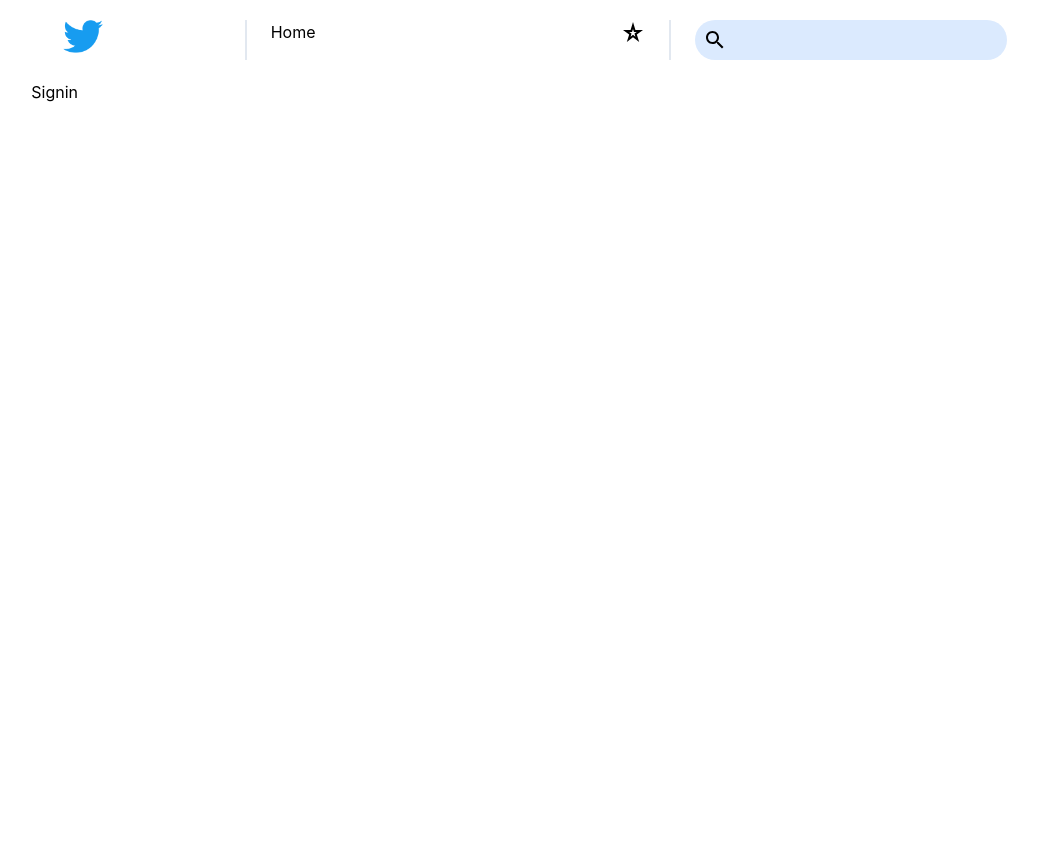
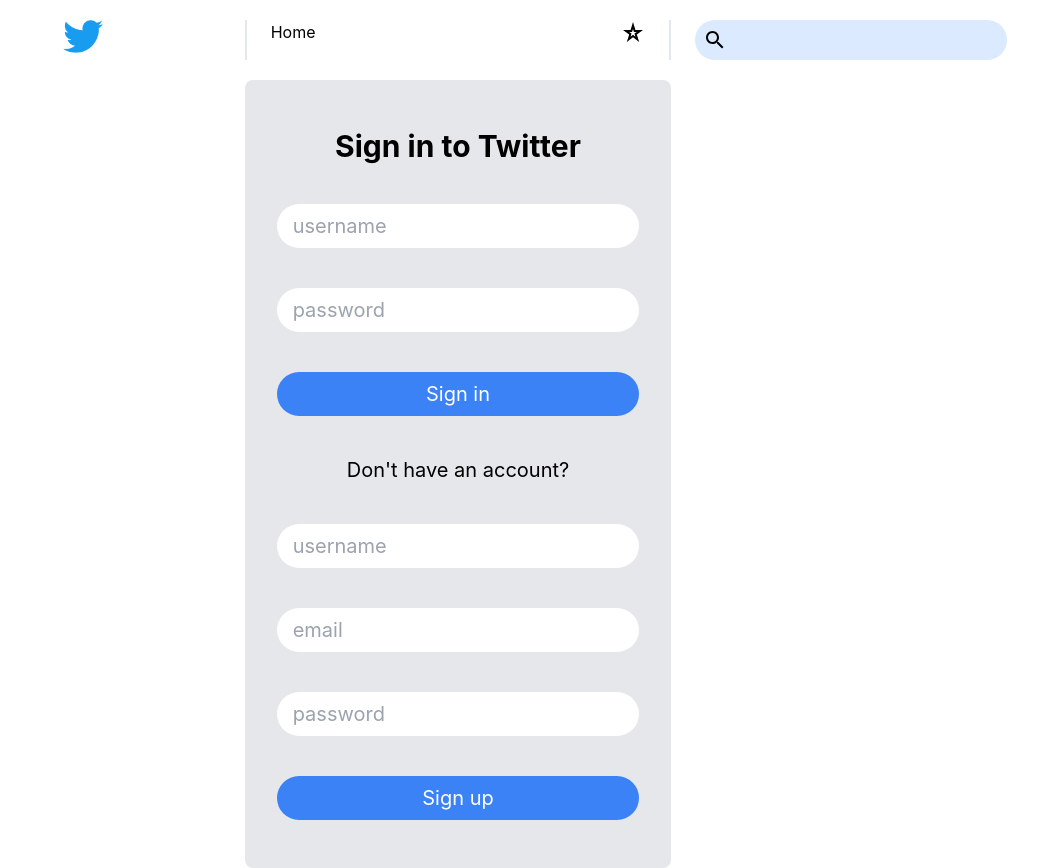
Before and after one commit to SemihBsy/capstone_frontend, a React (Create React App) app: page /signin in a window 1280 px wide. Shown: the whole page, without its empty margins (182-1220 px from the left). Before the commit the page ends 800 px from the top, so only its background shows below. Built offline with nearby package versions, Linux system fonts and the light colour scheme.

Commit message:
signin layout

```diff
--- /dev/null
+++ b/src/components/ExploreTweets/ExploreTweets.jsx
@@ -0,0 +1,9 @@
+import React from "react";
+
+const ExploreTweets = () => {
+    return (
+        <div>ExploreTweets</div>
+    );
+};
+
+export default ExploreTweets;
--- a/src/components/LeftSidebar/LeftSidebar.jsx
+++ b/src/components/LeftSidebar/LeftSidebar.jsx
@@ -33,7 +33,7 @@
                 <p className="font-bold">@Username</p>
             </div>
             <div>
-                <Link to="signin">
+                <Link to="/signin">
                     <button className="bg-red-500 px-4 py-2 text-white rounded-full">
                         Logout
                     </button>
--- a/src/components/MainTweet/MainTweet.jsx
+++ b/src/components/MainTweet/MainTweet.jsx
@@ -15,6 +15,7 @@
                     Tweet
                 </button>
             </form>
+            MainTweet
         </div>
     )
 };
--- a/src/pages/Explore/Explore.jsx
+++ b/src/pages/Explore/Explore.jsx
@@ -1,7 +1,20 @@
 import React from 'react';
+import LeftSidebar from "../../components/LeftSidebar/LeftSidebar";
+import RightSidebar from "../../components/RightSidebar/RightSidebar";
+import ExploreTweets from "../../components/ExploreTweets/ExploreTweets";
 
 const Explore = () => {
-    return <div>Explore</div>
+    return <div className="grid grid-cols-1 md:grid-cols-4">
+        <div className="px-6">
+            <LeftSidebar />
+        </div>
+        <div className="col-span-2 border-x-2 border-t-slate-800 px-6">
+            <ExploreTweets />
+        </div>
+        <div className="px-6">
+            <RightSidebar />
+        </div>
+    </div>
 };
 
 export default Explore;
--- a/src/pages/Signin/Signin.jsx
+++ b/src/pages/Signin/Signin.jsx
@@ -1,7 +1,52 @@
 import React from "react";
 
 const Signin = () => {
-    return <div>Signin</div>
+    return (
+        <form className="bg-gray-200 flex flex-col py-12 px-8 rounded-lg w-8/12 md:w-6/12 mx-auto gap-10">
+            <h2 className="text-3xl font-bold text-center">Sign in to Twitter</h2>
+
+            <input
+                type="text"
+                placeholder="username"
+                className="text-xl py-2 rounded-full px-4"
+            />
+            <input
+                type="password"
+                placeholder="password"
+                className="text-xl py-2 rounded-full px-4"
+            />
+
+            <button className="text-xl py-2 rounded-full px-4 bg-blue-500 text-white">
+                Sign in
+            </button>
+
+            <p className="text-center text-xl">Don't have an account?</p>
+
+            <input
+                type="text"
+                placeholder="username"
+                className="text-xl py-2 rounded-full px-4"
+            />
+            <input
+                type="email"
+                placeholder="email"
+                required
+                className="text-xl py-2 rounded-full px-4"
+            />
+            <input
+                type="password"
+                placeholder="password"
+                className="text-xl py-2 rounded-full px-4"
+            />
+
+            <button
+                className="text-xl py-2 rounded-full px-4 bg-blue-500 text-white"
+                type="submit"
+                >
+                   Sign up
+            </button>
+        </form>
+    );
 };
 
 export default Signin;
```
